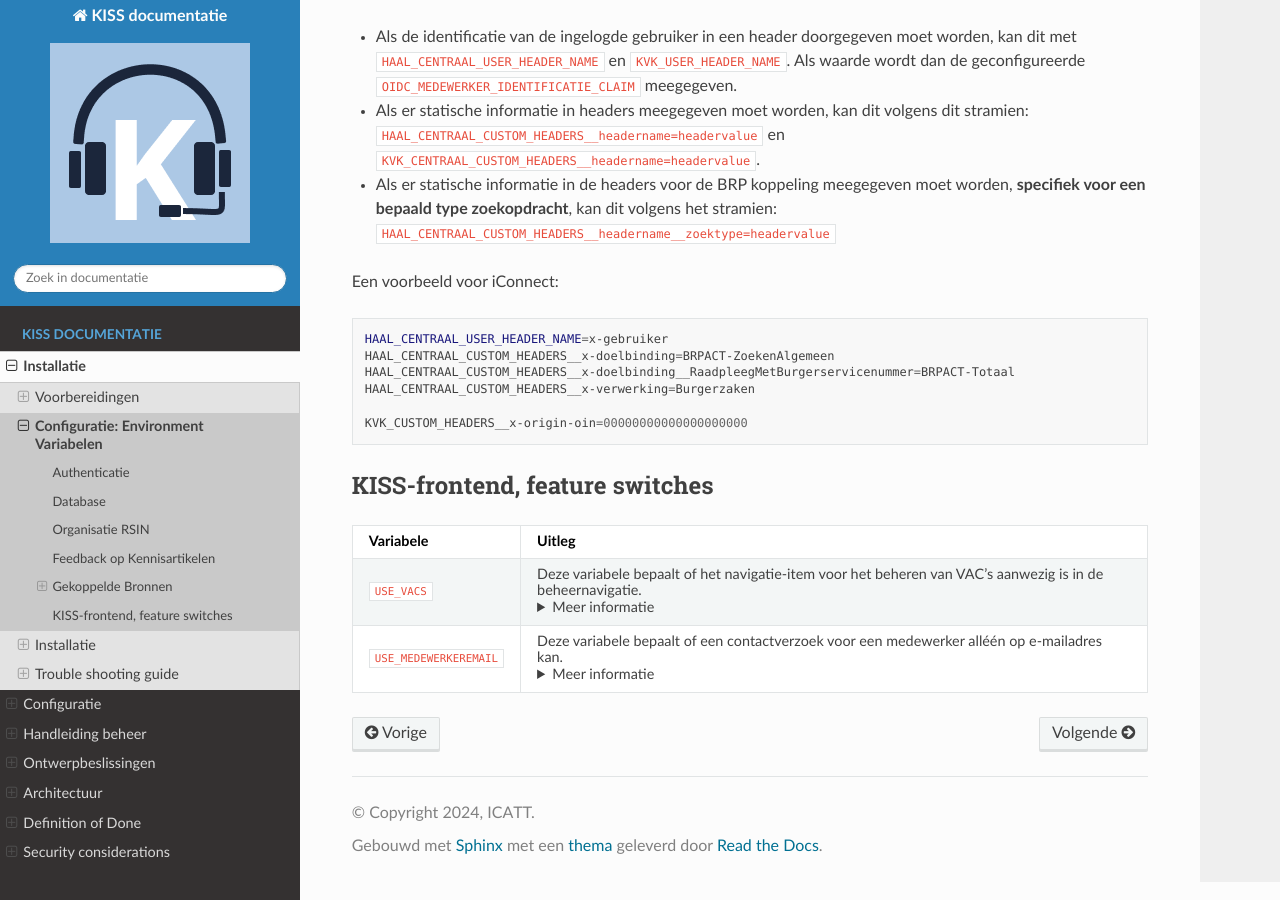
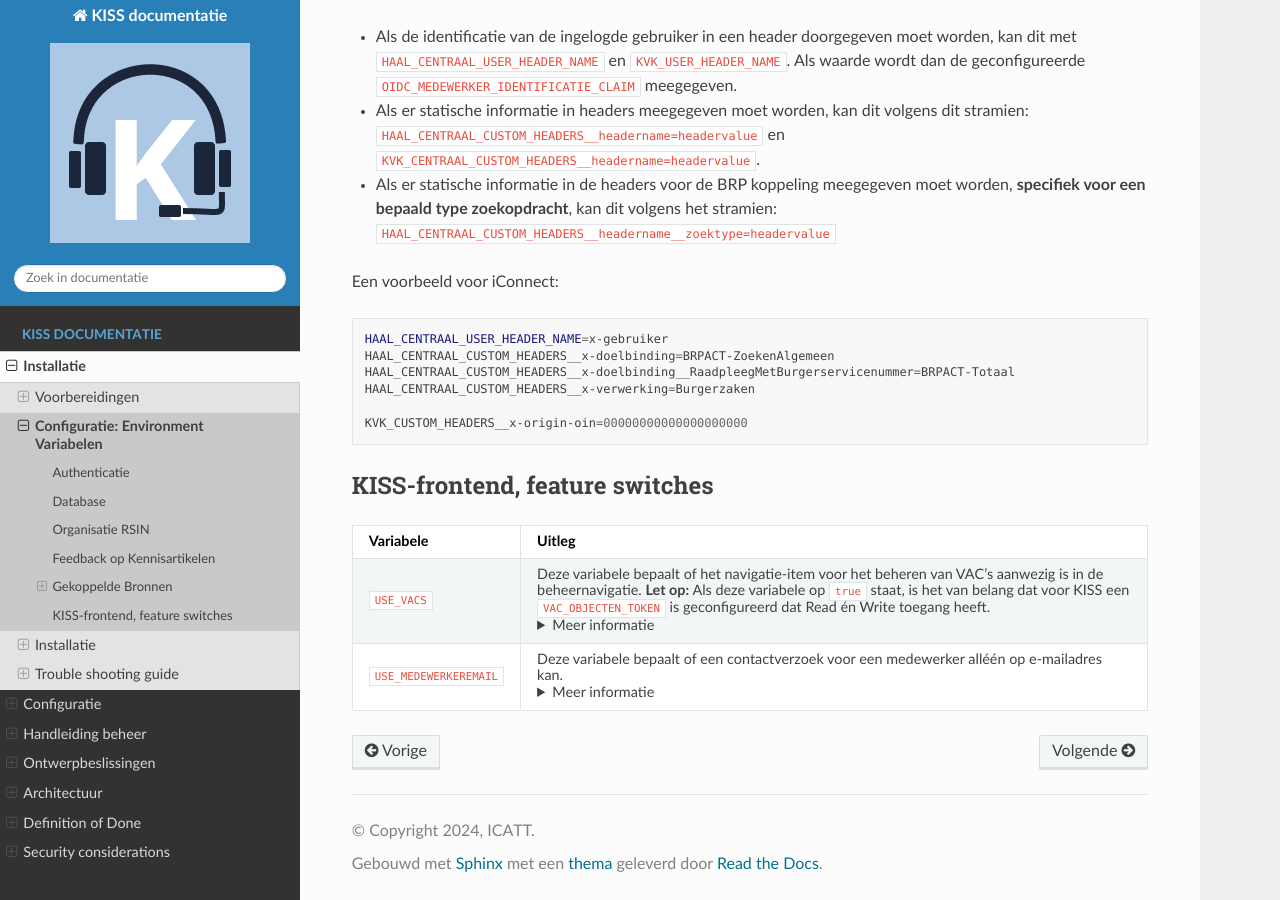
Before and after one commit to Klantinteractie-Servicesysteem/.github, a Sphinx documentation site: the page built from docs/installation/configuratie.md, in a window 1280 px wide and 900 px high, scrolled down 5816 px. Built offline with Sphinx 7.4.7 and the Read the Docs theme 3.1.0, drawn with Linux system fonts in a browser that asks for light colours.

Commit message:
extend info on use_vac's

```diff
--- a/docs/installation/configuratie.md
+++ b/docs/installation/configuratie.md
@@ -174,5 +174,5 @@
 
 | Variabele                               | Uitleg                                                                                                                           |
 | ---------------------------------       | --------------------------------------------------------------------------------------------                                     |
-| `USE_VACS` | Deze variabele bepaalt of het navigatie-item voor het beheren van VAC's aanwezig is in de beheernavigatie. <details><summary>Meer informatie</summary> Als deze variabele op `true` staat, is het Vacs-item zichtbaar en kunnen beheerders gebruikmaken van de functionaliteit. Als de variabele niet op true staat, of niet is ingesteld, zal het item niet aanwezig zijn in de beheernavigatie.</details> |
+| `USE_VACS` | Deze variabele bepaalt of het navigatie-item voor het beheren van VAC's aanwezig is in de beheernavigatie. **Let op:** Als deze variabele op `true` staat, is het van belang dat voor KISS een `VAC_OBJECTEN_TOKEN` is geconfigureerd dat Read én Write toegang heeft. <details><summary>Meer informatie</summary> Als deze variabele op `true` staat, is het Vacs-item zichtbaar en kunnen beheerders gebruikmaken van de functionaliteit. Als de variabele niet op true staat, of niet is ingesteld, zal het item niet aanwezig zijn in de beheernavigatie.</details> |
 | `USE_MEDEWERKEREMAIL` | Deze variabele bepaalt of een contactverzoek voor een medewerker alléén op e-mailadres kan. <details><summary>Meer informatie</summary> Als deze variabele op `true` staat, zal in het contactverzoek-formulier, onder de geselecteerde afdeling of groep, een veld staan om het emailadres van een medewerker in te voeren. Direct een contactverzoek voor een medewerker maken kan in deze situatie niet. Het veld e-mailadres is niet verplicht. Als de variabele niet op `true` staat, geen waarde heeft of afwezig is, heb je in KISS wel de mogelijkheid om een Contactverzoek voor een medewerker te maken, en kun je in KISS de medewerker uit een lijst kiezen op naam. </details> |
```
